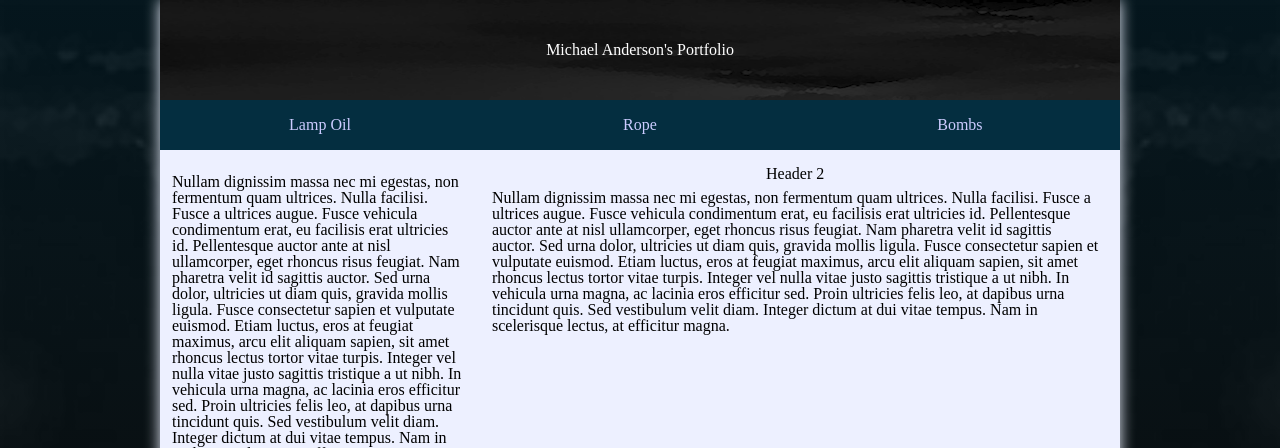
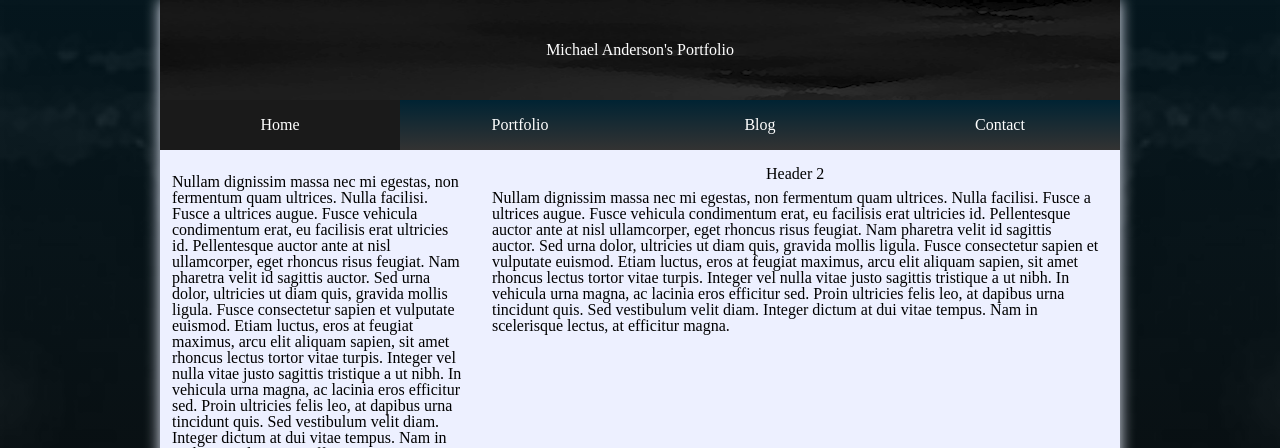
Before and after one commit to Trenonian/portfolio, a plain HTML site: page index.html in a window 1280 px wide. Shown: the top 448 px of the page. Drawn offline with Linux system fonts and the light colour scheme.

Commit message:
styled top buttons

```diff
--- a/css/main.scss
+++ b/css/main.scss
@@ -69,11 +69,22 @@ header {
         color: #fff;
     }
     nav {
-        background: #042e40;
+        li {
+        background: linear-gradient(to bottom, hsl(199,100%,10%) 0%,hsl(0,0%,20%) 100%), #042e40;
         color: #edf0ff;
+            a {
+                color: #fff;
             }
+        }
+        li:hover {
+            background: linear-gradient(to bottom, hsl(0,0%,20%) 0%,hsl(199,100%,10%) 100%), #193d4d;
+        }
+        li.current {
+            background: #1a1a1a;
             a {
-        color: #ccf;
+                cursor: default;
+            }
+        }
     }
 }
 body {
@@ -113,16 +124,16 @@ header {
     nav {
         height: 50px;
         width: 100%;
-}
         li {
             float: left;
             line-height: 50px;
-    width: 33.33%;
-}
+            width: 25%;
             a {
                 display: block;
                 text-decoration: none;
                 text-transform: capitalize;
+            }
+        }
     }
 }
 /* 2. 'MAIN */
--- a/index.html
+++ b/index.html
@@ -17,11 +17,13 @@
         <h1>Michael Anderson's Portfolio</h1>
         <nav>
             <ul>
-                <li><a href="#">lamp oil</a>
+                <li class="current"><a href="index.html">Home</a>
                 </li>
-                <li><a href="#">rope</a>
+                <li><a href="#">Portfolio</a>
                 </li>
-                <li><a href="#">bombs</a>
+                <li><a href="http://michaeljeffreyanderson.wordpress.com/">Blog</a>
+                </li>
+                <li><a href="#">Contact</a>
                 </li>
             </ul>
         </nav>
```
Also changed, not shown: css/main.css, css/main.min.css, 1 other file. Lines whose indentation alone changed are shown as unchanged.
